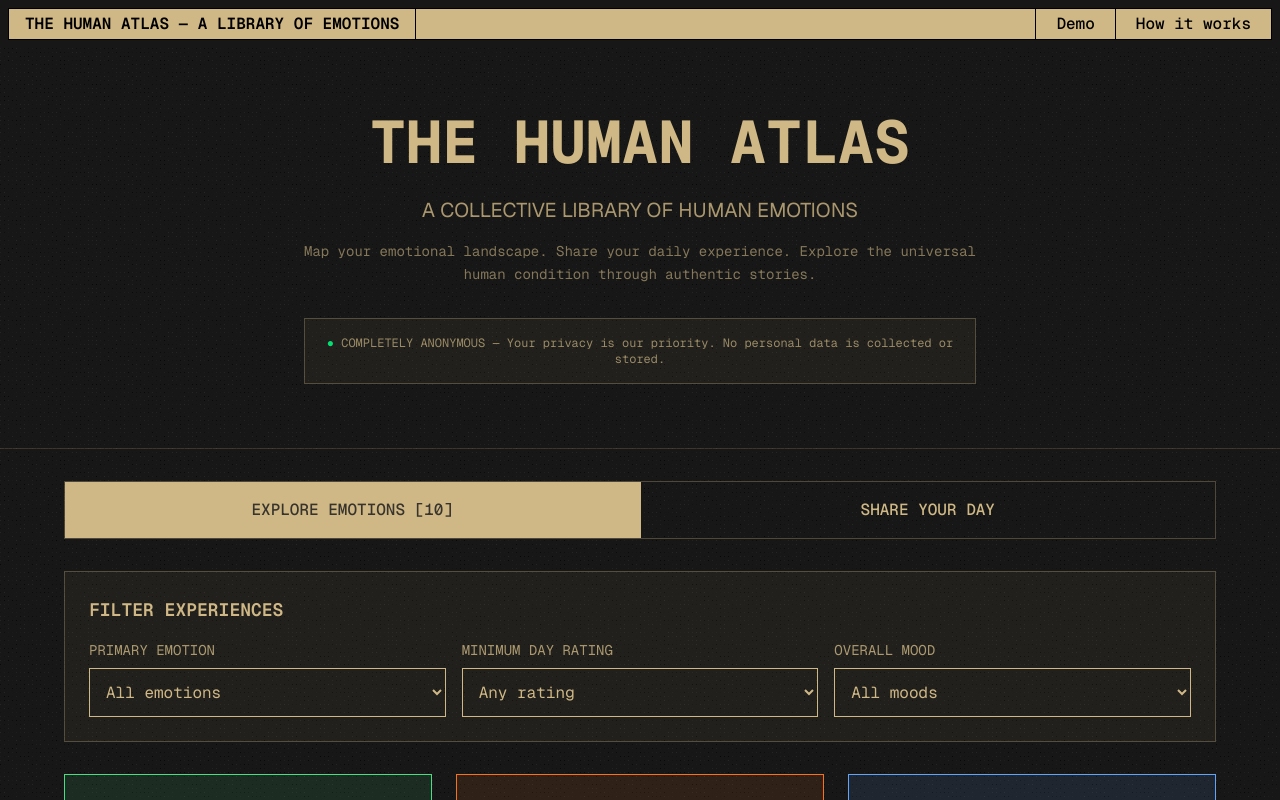
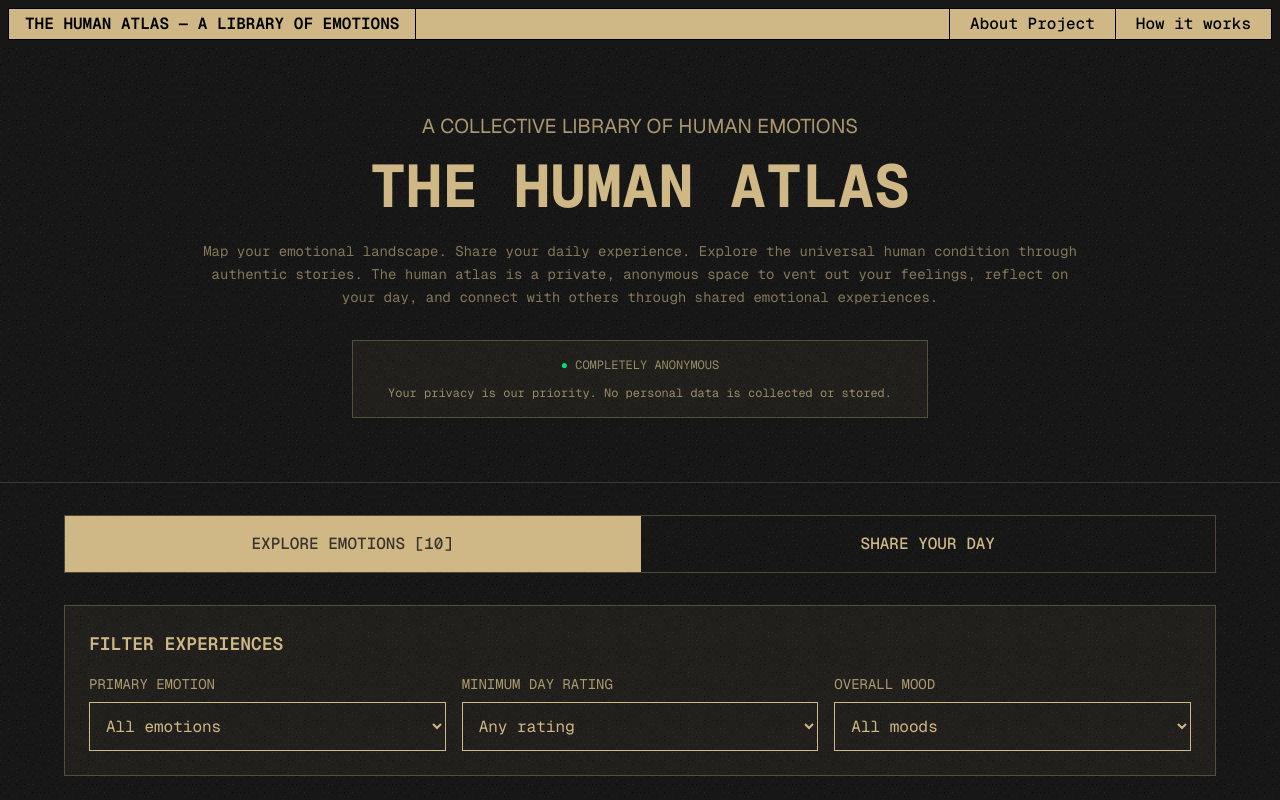
Before and after one commit to shashwtd/the-human-atlas, a Next.js app: page / in a window 1280 px wide. Shown: the top 800 px of the page. Built offline with nearby package versions, Linux system fonts and the light colour scheme.

Commit message:
Fixed some UI related issues, improved readability, Fixed some links & colors, changed cursor types on certain elements

```diff
--- a/src/app/globals.css
+++ b/src/app/globals.css
@@ -87,6 +87,15 @@ body {
     background-blend-mode: overlay;
 }
 
+select {
+    cursor: pointer;
+}
+
+select option {
+    color: var(--foreground);
+    background-color: var(--background);
+}
+
 /* Custom slider styles */
 .slider {
     -webkit-appearance: none;
--- a/src/app/page.tsx
+++ b/src/app/page.tsx
@@ -12,24 +12,32 @@ export default function Home() {
         <main className="w-full min-h-screen pt-12">
             {/* Hero Section */}
             <section className="px-4 py-16 text-center border-b border-foreground/20">
+
+                <p className="font-sans text-lg md:text-xl text-foreground/80 mb-4 max-w-3xl mx-auto">
+                    A COLLECTIVE LIBRARY OF HUMAN EMOTIONS
+            </p>
                 <h1 className="font-mono text-4xl md:text-6xl font-bold text-foreground mb-6">
                     THE HUMAN ATLAS
                 </h1>
-                <p className="font-sans text-lg md:text-xl text-foreground/80 mb-4 max-w-3xl mx-auto">
-                    A COLLECTIVE LIBRARY OF HUMAN EMOTIONS
-                </p>
-                <p className="font-mono text-sm text-foreground/60 max-w-2xl mx-auto leading-relaxed">
+                <p className="font-mono text-sm text-foreground/60 max-w-4xl mx-auto leading-relaxed">
                     Map your emotional landscape. Share your daily experience.
                     Explore the universal human condition through authentic
-                    stories.
+                    stories. The human atlas is a private, anonymous space to
+                    vent out your feelings, reflect on your day, and connect
+                    with others through shared emotional experiences.
                 </p>
 
                 {/* Privacy Notice */}
-                <div className="mt-8 p-4 border border-foreground/30 bg-foreground/5 max-w-2xl mx-auto">
-                    <p className="font-mono text-xs text-foreground/70">
-                        <span className="text-green-400">●</span> COMPLETELY
-                        ANONYMOUS — Your privacy is our priority. No personal
-                        data is collected or stored.
+                <div className="mt-8 p-4 border border-foreground/30 bg-foreground/5 max-w-xl mx-auto">
+                    <p className="font-mono flex flex-col items-center justify-center gap-3 text-xs text-foreground/70">
+                        <div>
+                            <span className="text-green-400">●</span> COMPLETELY
+                            ANONYMOUS
+                        </div>
+                        <div>
+                            Your privacy is our priority. No personal data is
+                            collected or stored.
+                        </div>
                     </p>
                 </div>
             </section>
--- a/src/components/EmotionDisplay.tsx
+++ b/src/components/EmotionDisplay.tsx
@@ -59,7 +59,7 @@ export default function EmotionDisplay({ emotions }: EmotionDisplayProps) {
                                 <option value="">All emotions</option>
                                 {emotionCategories.map((emotion) => (
                                     <option key={emotion} value={emotion}>
-                                        {emotion}
+                                        {emotion.charAt(0).toUpperCase() + emotion.slice(1)}
                                     </option>
                                 ))}
                             </select>
@@ -84,10 +84,19 @@ export default function EmotionDisplay({ emotions }: EmotionDisplayProps) {
                                 }}
                             >
                                 <option value="">Any rating</option>
-                                <option value="8">8+ (Great days)</option>
-                                <option value="6">6+ (Good days)</option>
-                                <option value="4">4+ (Okay days)</option>
-                                <option value="1">1+ (All days)</option>
+                                {[
+                                    { value: "8", label: "8+ (Great days)" },
+                                    { value: "6", label: "6+ (Good days)" },
+                                    { value: "4", label: "4+ (Okay days)" },
+                                    { value: "1", label: "1+ (All days)" },
+                                ].map((rating) => (
+                                    <option
+                                        key={rating.value}
+                                        value={rating.value}
+                                    >
+                                        {rating.label}
+                                    </option>
+                                ))}
                             </select>
                         </div>
                         <div>
@@ -105,16 +114,22 @@ export default function EmotionDisplay({ emotions }: EmotionDisplayProps) {
                                 className="w-full p-3 bg-background border border-foreground/30 text-foreground font-mono focus:border-foreground focus:outline-none"
                                 style={{
                                     backgroundColor: "var(--filter-bg-color)",
-                                    color: "var(--filter-text-color)",
                                     borderColor: "var(--filter-border-color)",
                                 }}
                             >
                                 <option value="">All moods</option>
-                                <option value="excellent">Excellent</option>
-                                <option value="good">Good</option>
-                                <option value="neutral">Neutral</option>
-                                <option value="difficult">Difficult</option>
-                                <option value="challenging">Challenging</option>
+                                {[
+                                    "excellent",
+                                    "good",
+                                    "neutral",
+                                    "difficult",
+                                    "challenging",
+                                ].map((mood) => (
+                                    <option key={mood} value={mood}>
+                                        {mood.charAt(0).toUpperCase() +
+                                            mood.slice(1)}
+                                    </option>
+                                ))}
                             </select>
                         </div>
                     </div>
--- a/src/components/Header.tsx
+++ b/src/components/Header.tsx
@@ -16,7 +16,7 @@ export default function Header() {
                         href="/demo"
                         className="text-black font-mono font-medium px-5 h-full items-center flex hover:text-foreground hover:bg-background hover:border hover:border-foreground border-x"
                     >
-                        Demo
+                        About Project
                     </Link>
                     <Link
                         href="/how-it-works"
```
